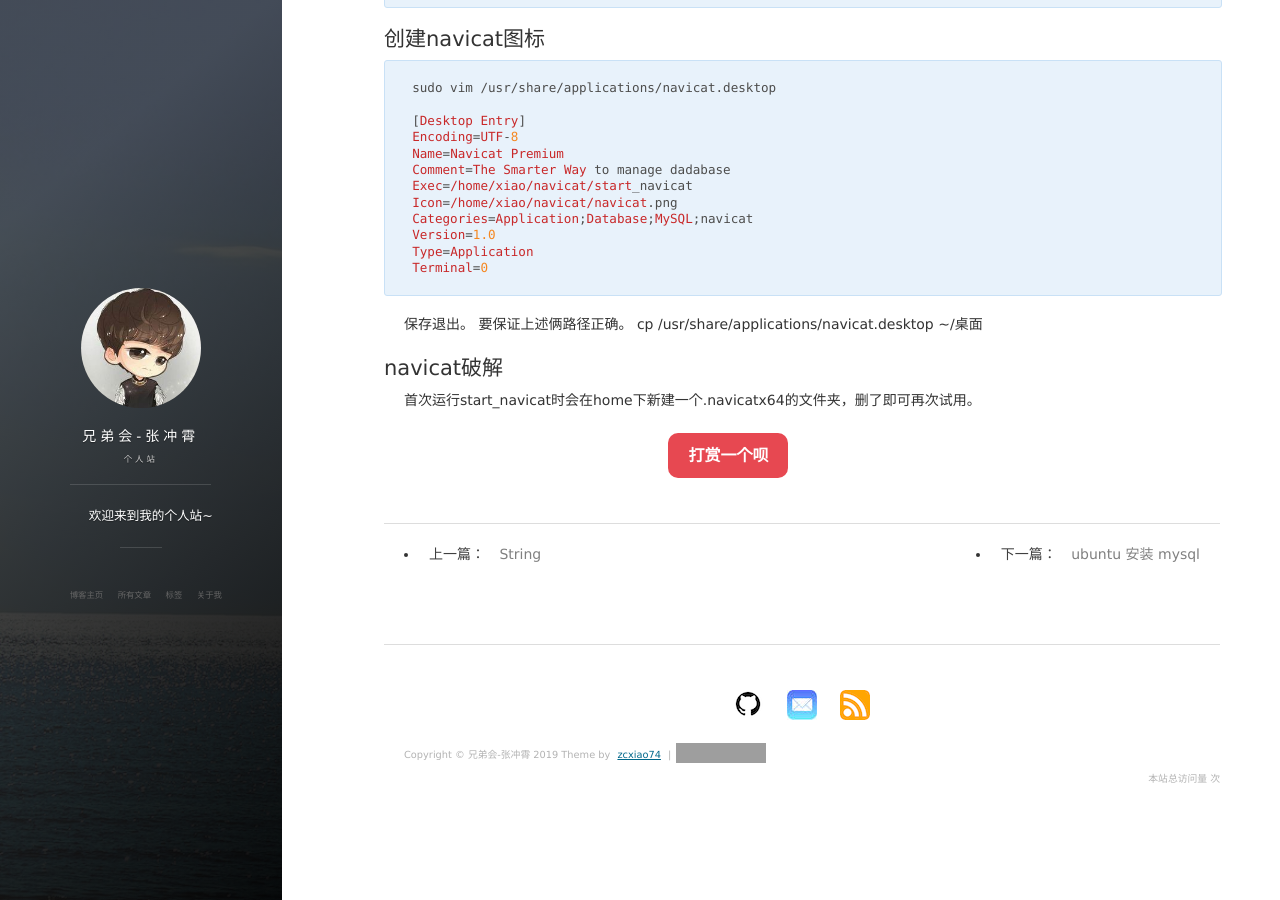
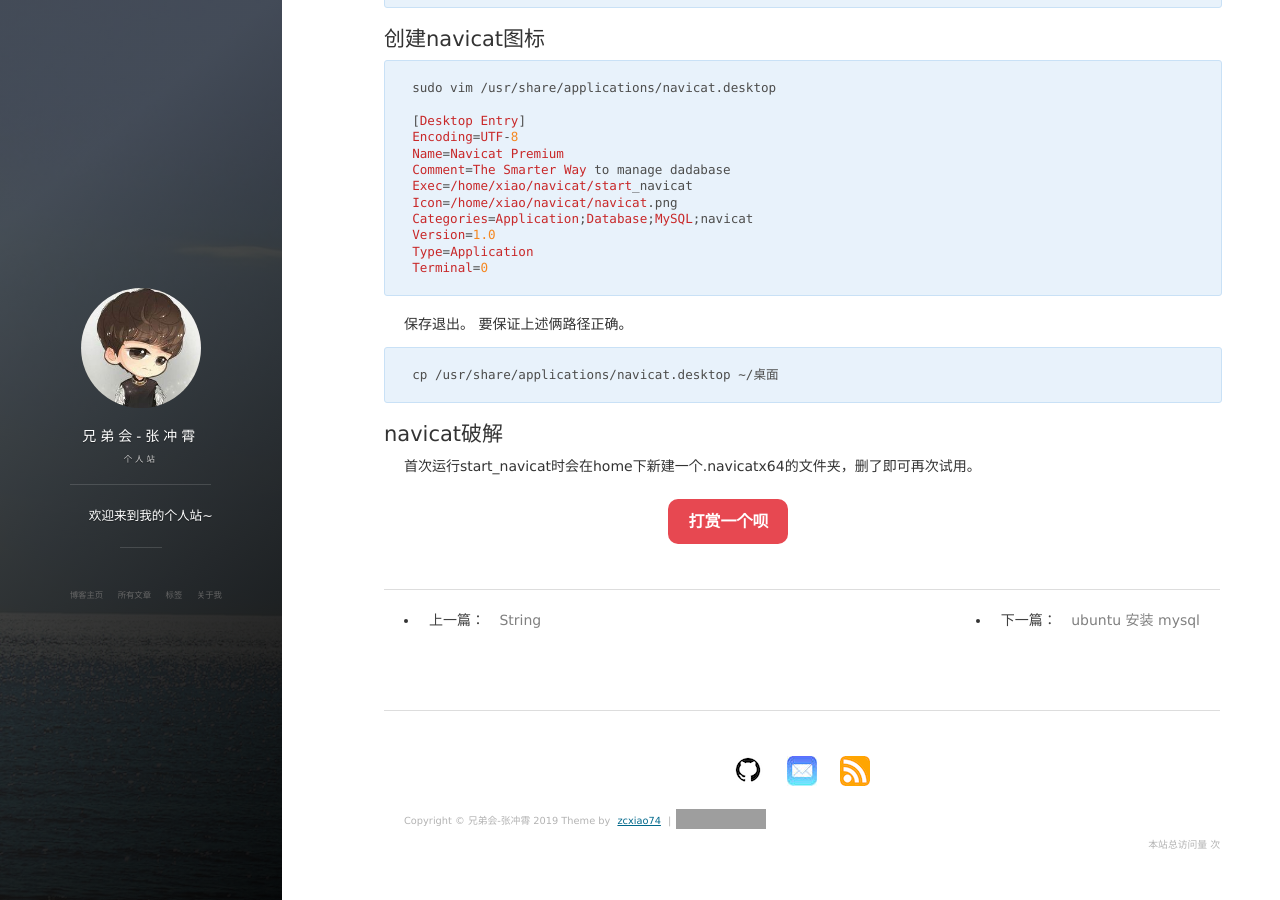
Before and after one commit to zcxiao74/zcxiao74.github.io, a Jekyll site: the page built from _posts/2019-09-16-ubuntu 安装 navicat.md, in a window 1280 px wide and 900 px high, scrolled down 1108 px. Built offline with Jekyll 4.4.1, drawn with Linux system fonts in a browser that asks for light colours; nearby versions of some CDN libraries; comment, search, counter and statistics services are not loaded; part of the change alters nothing that is shown; some of the changed text lies outside the part shown; grey boxes are pictures that could not be loaded.

````diff
--- a/_posts/2019-09-16--navicat安装.md
+++ b/_posts/2019-09-16-ubuntu 安装 navicat.md
@@ -1,11 +1,11 @@
 ---
 layout: post
-title: "Navicat安装"
-date: 2019-10-21
+title: "ubuntu 安装 navicat"
+date: 2019-10-16
 tags: 数据库
 ---
 
-# Navicat安装
+# ubuntu 安装 navicat
 
 ## 乱码解决
 ```
@@ -73,8 +73,9 @@ Terminal=0
 ```
 保存退出。
 要保证上述俩路径正确。
+```
 cp /usr/share/applications/navicat.desktop ~/桌面
-
+```
 
 ## navicat破解
 首次运行start_navicat时会在home下新建一个.navicatx64的文件夹，删了即可再次试用。
````
